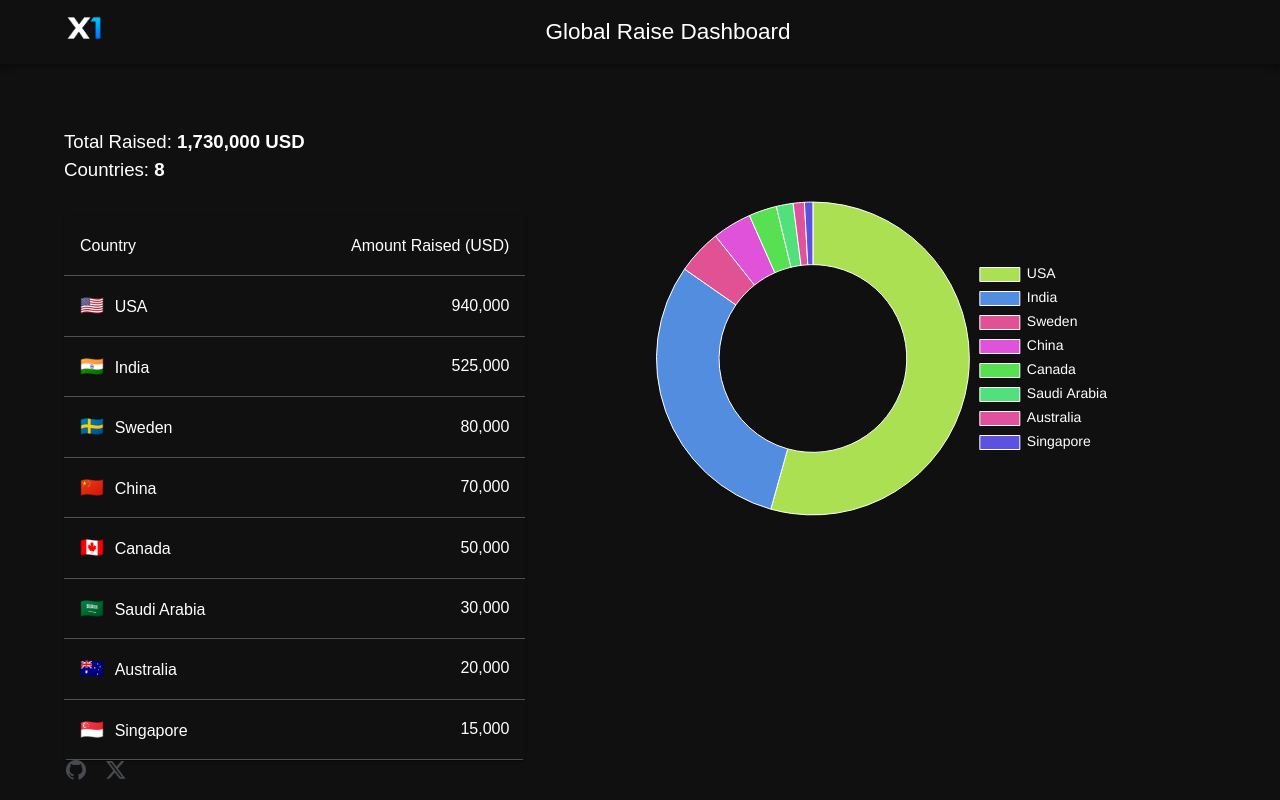
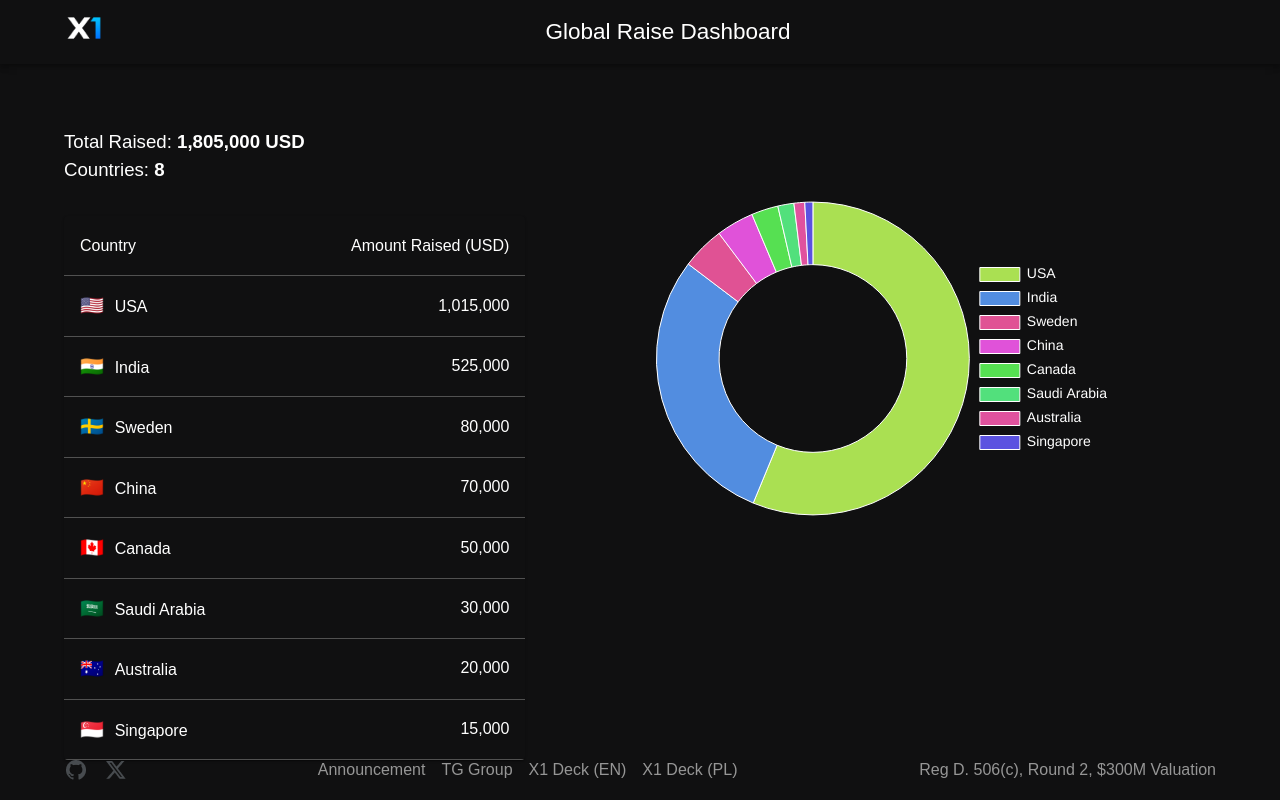
Before and after one commit to FairCrypto/x1-investors, a Next.js app: page / in a window 1280 px wide. Built offline with nearby package versions, Linux system fonts and the light colour scheme.

Commit message:
added US investment added decks added TG group link and X announcement link added Reg note

```diff
--- a/app/investors.ts
+++ b/app/investors.ts
@@ -7,6 +7,7 @@
   { country: 'USA', countryCode: 'US',  amount: 20_000, investors: 1 },
   { country: 'USA', countryCode: 'US',  amount: 15_000, investors: 1 },
   { country: 'USA', countryCode: 'US',  amount: 10_000, investors: 1 },
+  { country: 'USA', countryCode: 'US',  amount: 75_000, investors: 1 },
   { country: 'Saudi Arabia', countryCode: 'SA',  amount: 30_000, investors: 1 },
   { country: 'Australia', countryCode: 'AU',  amount: 20_000, investors: 1 },
   { country: 'China', countryCode: 'CN',  amount: 50_000, investors: 1 },
--- a/app/page.tsx
+++ b/app/page.tsx
@@ -2,10 +2,10 @@
 
 import styles from './page.module.css'
 import {
-  AppBar, Button,
+  AppBar, Box, Button,
   Container,
   Grid,
-  Paper,
+  Paper, Stack,
   Table, TableBody, TableCell,
   TableContainer,
   TableHead,
@@ -17,6 +17,7 @@
 import SocialLinks from "@/app/social-links";
 import CountUp from "react-countup";
 import {DoughnutChart} from "@/app/chart";
+import Link from "next/link";
 
 function getFlagEmoji(countryCode: string) {
   return countryCode
@@ -96,7 +97,58 @@
 
       <footer style={{ position: 'fixed', bottom: 0, width: '100%', padding: '10px 0' }}>
         <Container maxWidth="lg" >
-          <SocialLinks isLarge={true} />
+          <Stack direction="row" spacing={2} justifyContent="left" alignItems="center">
+            <SocialLinks isLarge={true} />
+            <Box sx={{ flexGrow: 1 }} />
+            <Link href="https://x.com/mrjacklevin/status/1928553314322624728?s=46&t=whSF50k0mpmYgY42864ABw" target="_blank" rel="noopener noreferrer" style={{ }}>
+              <Typography variant="body2" color="textSecondary" align="center" sx={{
+                mt: 0,
+                transition: 'color 0.2s',
+                '&:hover': {
+                  color: 'text.primary', // Use the theme's main text color on hover
+                },
+              }}>
+                Announcement
+              </Typography>
+            </Link>
+            <Link href="https://t.me/+A20VVr-FtFo3MGEz" target="_blank" rel="noopener noreferrer" style={{ }}>
+              <Typography variant="body2" color="textSecondary" align="center" sx={{
+                mt: 0,
+                transition: 'color 0.2s',
+                '&:hover': {
+                  color: 'text.primary', // Use the theme's main text color on hover
+                },
+              }}>
+                TG Group
+              </Typography>
+            </Link>
+            <Link href="/X1_deck(EN).pdf" target="_blank" rel="noopener noreferrer" style={{ }}>
+              <Typography variant="body2" color="textSecondary" align="center" sx={{
+                mt: 0,
+                transition: 'color 0.2s',
+                '&:hover': {
+                  color: 'text.primary', // Use the theme's main text color on hover
+                },
+              }}>
+                X1 Deck (EN)
+              </Typography>
+            </Link>
+            <Link href="/X1_deck(PL).pdf" target="_blank" rel="noopener noreferrer">
+              <Typography variant="body2" color="textSecondary" align="center" sx={{
+                mt: 0,
+                transition: 'color 0.2s',
+                '&:hover': {
+                  color: 'text.primary', // Use the theme's main text color on hover
+                },
+              }}>
+                X1 Deck (PL)
+              </Typography>
+            </Link>
+            <Box sx={{ flexGrow: 1 }} />
+            <Typography variant="body2" color="textSecondary" align="center" >
+              Reg D. 506(c), Round 2, $300M Valuation
+            </Typography>
+          </Stack>
         </Container>
       </footer>
     </>
--- a/app/social-links.tsx
+++ b/app/social-links.tsx
@@ -5,7 +5,7 @@
 const SocialLinks = ({ isLarge }: { isLarge: boolean }) => (
   <Stack
     direction="row"
-    sx={{ justifyContent: !isLarge ? "center" : "flex-start", width: "100%" }}
+    sx={{ justifyContent: !isLarge ? "center" : "flex-start" }}
   >
     <IconButton
       disableRipple
```
Also changed, not shown: 2 other files (tests, documents, lock files or other folders).
